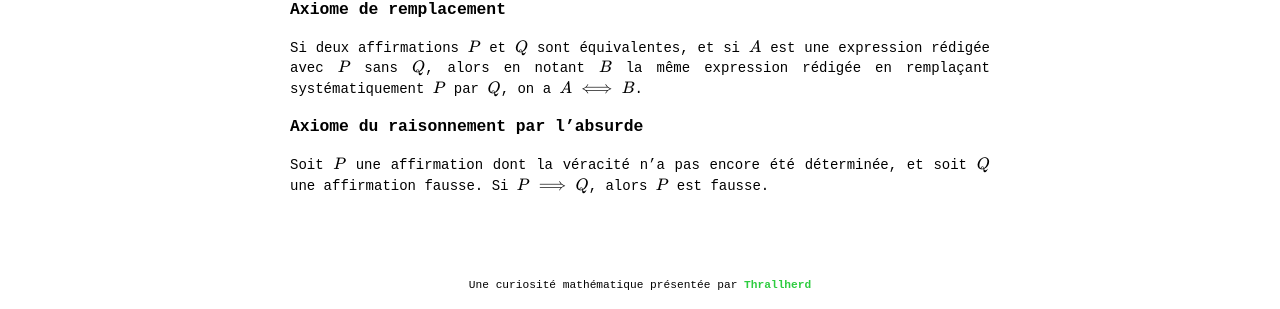
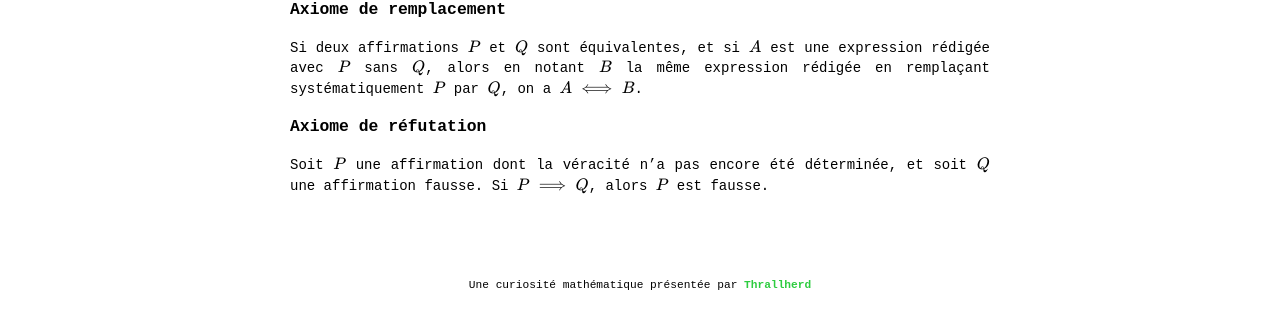
Before and after one commit to Thrallherd/AlgebraExNihilo, a Jekyll site: the page built from logic_axm.md, in a window 1280 px wide. Shown: the part 505-814 px from the top of the page. Built offline with Jekyll 4.4.1, drawn with Linux system fonts in a browser that asks for light colours; formulas are drawn with MathJax 3.

Commit message:
Update logic_axm.md

```diff
--- a/logic_axm.md
+++ b/logic_axm.md
@@ -16,5 +16,5 @@ Deux expressions $$A$$ et $$B$$, rédigées à partir des mêmes affirmations, t
 ### Axiome de remplacement
 Si deux affirmations $$P$$ et $$Q$$ sont équivalentes, et si $$A$$ est une expression rédigée avec $$P$$ sans $$Q$$, alors en notant $$B$$ la même expression rédigée en remplaçant systématiquement $$P$$ par $$Q$$, on a $$A \iff B$$.
 
-### Axiome du raisonnement par l'absurde
+### Axiome de réfutation
 Soit $$P$$ une affirmation dont la véracité n'a pas encore été déterminée, et soit $$Q$$ une affirmation fausse. Si $$P \implies Q$$, alors $$P$$ est fausse.
```
